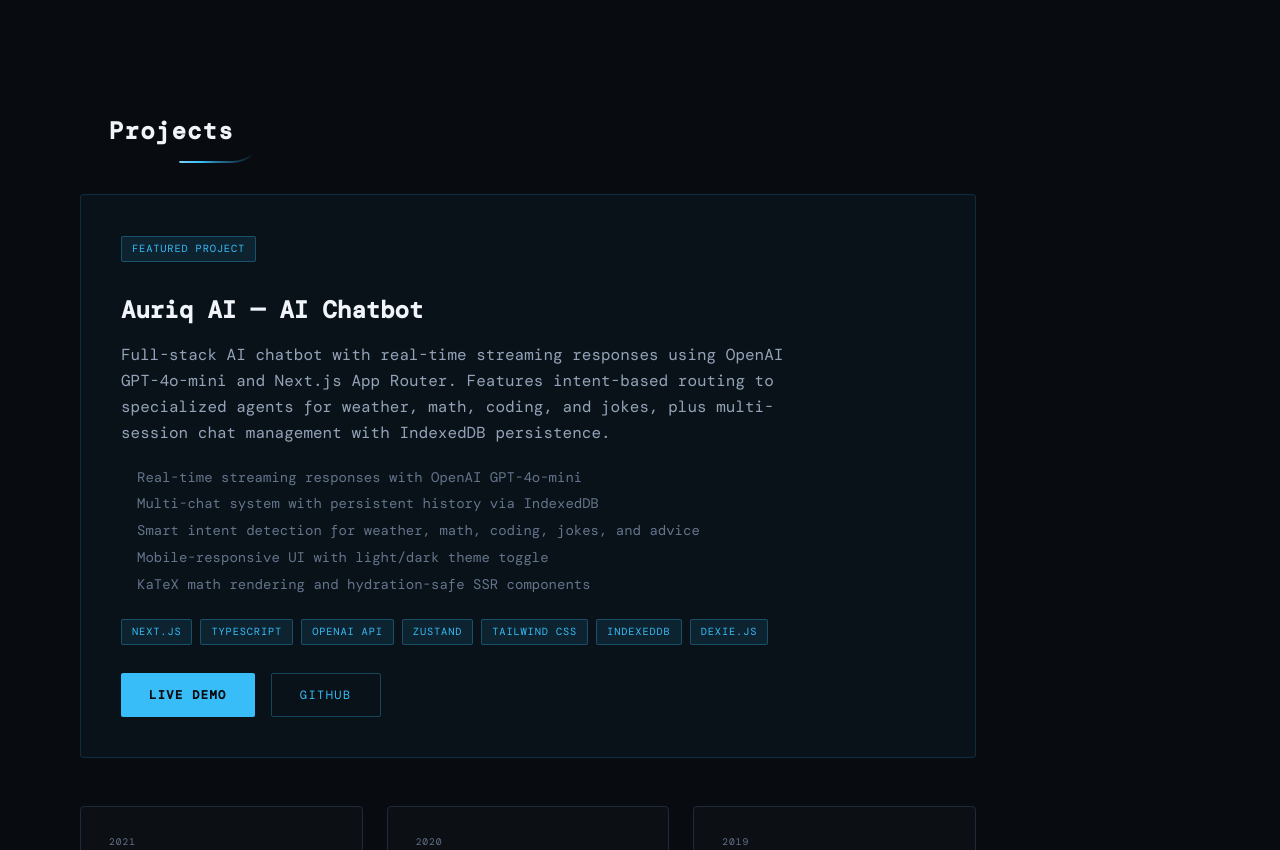
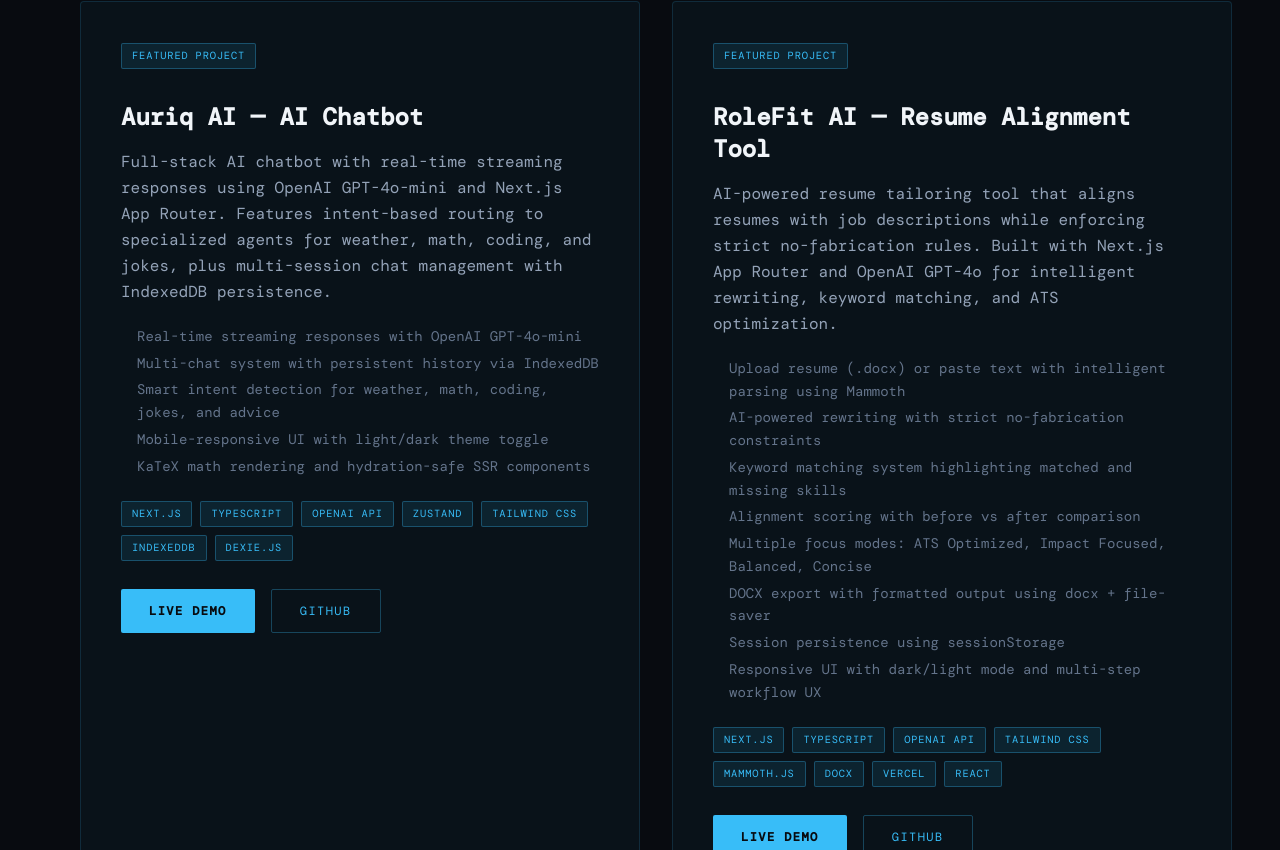
Before and after one commit to Umangip25/My-Portfolio, a Next.js app: page / in a window 1280 px wide. Shown: the part 3910-4760 px from the top of the page. Built offline with nearby package versions, Linux system fonts and the light colour scheme.

Commit message:
added new project and made few css tweeks

```diff
--- a/app/components/Experience.tsx
+++ b/app/components/Experience.tsx
@@ -13,7 +13,7 @@
       <SectionBadge label="Experience" />
 
       {/* Timeline */}
-      <div className="max-w-3xl relative mt-2">
+      <div className="max-w-4xl relative mt-2">
 
         {/* Vertical line */}
         <div
--- a/app/components/Projects.tsx
+++ b/app/components/Projects.tsx
@@ -15,10 +15,11 @@
       <SectionBadge label="Projects" />
 
       {/* Featured Projects */}
+      <div className="grid grid-cols-1 md:grid-cols-2 gap-8">
       {featured.map((project) => (
         <div
           key={project.id}
-          className="rounded-sm p-6 md:p-10 mb-12 max-w-4xl"
+          className="rounded-sm p-6 md:p-10 md:mb-12 max-w-4xl mb-0"
           style={{
             background: 'rgba(56,189,248,0.04)',
             border: '1px solid rgba(56,189,248,0.15)',
@@ -85,9 +86,10 @@
           </div>
         </div>
       ))}
+      </div>
 
       {/* Rest of projects — 1 col mobile, 2 col tablet, 3 col desktop */}
-      <div className="grid grid-cols-1 sm:grid-cols-2 lg:grid-cols-3 gap-6 max-w-4xl">
+      <div className="grid grid-cols-1 sm:grid-cols-2 lg:grid-cols-3 gap-6">
         {rest.map((project) => (
           <div
             key={project.id}
--- a/app/data/data.json
+++ b/app/data/data.json
@@ -183,6 +183,35 @@
     },
     {
       "id": 2,
+      "title": "RoleFit AI — Resume Alignment Tool",
+      "description": "AI-powered resume tailoring tool that aligns resumes with job descriptions while enforcing strict no-fabrication rules. Built with Next.js App Router and OpenAI GPT-4o for intelligent rewriting, keyword matching, and ATS optimization.",
+      "highlights": [
+        "Upload resume (.docx) or paste text with intelligent parsing using Mammoth",
+        "AI-powered rewriting with strict no-fabrication constraints",
+        "Keyword matching system highlighting matched and missing skills",
+        "Alignment scoring with before vs after comparison",
+        "Multiple focus modes: ATS Optimized, Impact Focused, Balanced, Concise",
+        "DOCX export with formatted output using docx + file-saver",
+        "Session persistence using sessionStorage",
+        "Responsive UI with dark/light mode and multi-step workflow UX"
+      ],
+      "tech": [
+        "Next.js",
+        "TypeScript",
+        "OpenAI API",
+        "Tailwind CSS",
+        "Mammoth.js",
+        "docx",
+        "Vercel",
+        "React"
+      ],
+      "live": "https://rolefit-resume.vercel.app/",
+      "github": "https://github.com/Umangip25/rolefit-ai",
+      "featured": true,
+      "year": "2026"
+    },
+    {
+      "id": 3,
       "title": "User Behavior Prediction — Web Log Mining",
       "description": "A predictive analytics application built to forecast future item sales based on historical data, page hit reports, and exit page tracking.",
       "highlights": [
@@ -202,7 +231,7 @@
       "year": "2021"
     },
     {
-      "id": 3,
+      "id": 4,
       "title": "Dogmates — Flutter App",
       "description": "A mobile application for dog owners covering breed information, event listings, veterinary clinic locations, accessories shopping, and grooming session locators.",
       "highlights": [
@@ -223,7 +252,7 @@
       "year": "2020"
     },
     {
-      "id": 4,
+      "id": 5,
       "title": "North County Climate Change Alliance — Website",
       "description": "A nonprofit event-management website built for the North County Climate Change Alliance.",
       "highlights": [
@@ -247,7 +276,7 @@
       "year": "2019"
     },
     {
-      "id": 5,
+      "id": 6,
       "title": "Cloud Marketing with Image Processing",
       "description": "An online shopping platform using image processing to intelligently filter and surface products.",
       "highlights": [
@@ -270,7 +299,7 @@
       "year": "2018"
     },
     {
-      "id": 6,
+      "id": 7,
       "title": "Face Recognition & Password Authentication",
       "description": "An Android app providing biometric security using facial recognition as a login password.",
       "highlights": [
@@ -289,7 +318,7 @@
       "year": "2017"
     },
     {
-      "id": 7,
+      "id": 8,
       "title": "Online Voting System",
       "description": "A digital voting application allowing citizens to vote for their preferred political party from anywhere.",
       "highlights": [
```
